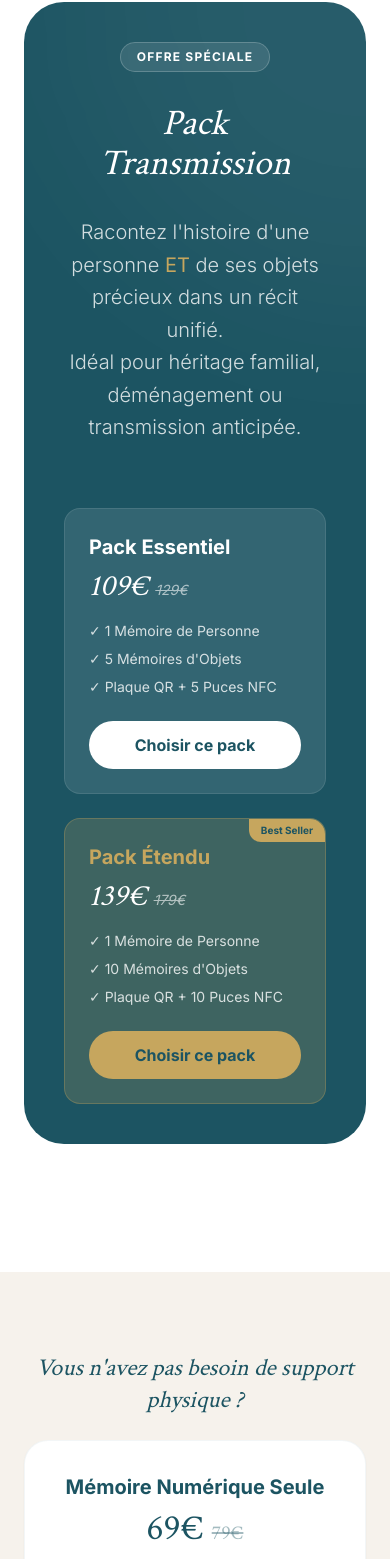
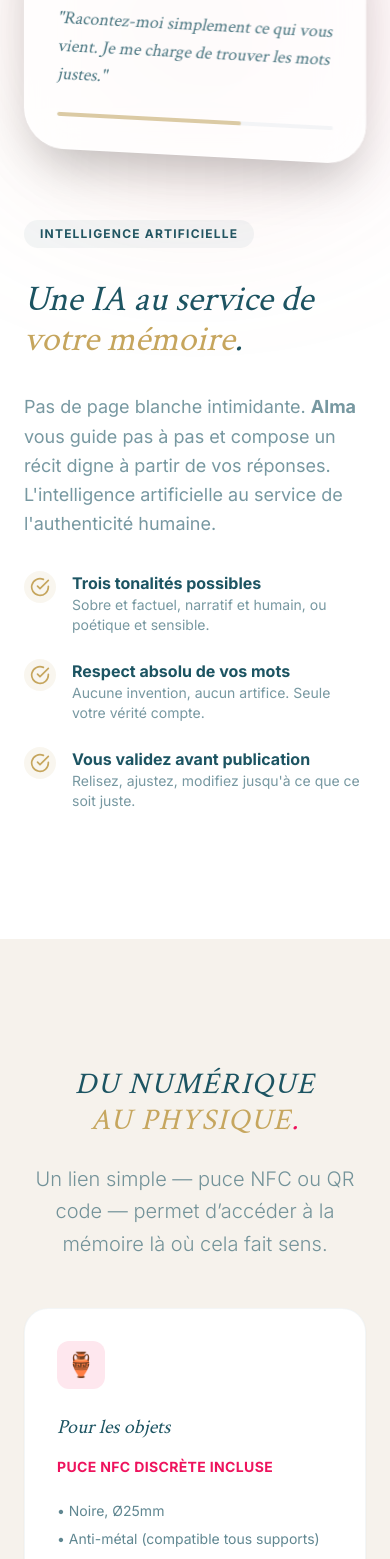
Before and after one commit to vvvfbm77fs-commits/et-jai-crie-v2, a Next.js app: page / in a window 390 px wide. Shown: the part 6053-7612 px from the top of the page. Built offline with nearby package versions, Linux system fonts and the light colour scheme.

Commit message:
Update homepage layout, header logo size, and add Tarifs page link and custom quote section

```diff
--- a/app/page.tsx
+++ b/app/page.tsx
@@ -105,7 +105,7 @@ export default function HomePage() {
       </section>
 
       {/* Accompagnement / Comment ça marche */}
-      <section className="bg-white py-32 px-6 relative overflow-hidden" id="comment-ca-marche">
+      <section className="bg-white py-20 px-6 relative overflow-hidden" id="comment-ca-marche">
         <div className="absolute top-0 left-0 w-full h-px bg-gradient-to-r from-transparent via-memoir-neon/20 to-transparent" />
 
         <div className="max-w-7xl mx-auto">
@@ -240,60 +240,9 @@ export default function HomePage() {
         </div>
       </section>
 
-      {/* Pack Transmission */}
-      <section className="bg-white py-32 px-6">
-        <div className="max-w-7xl mx-auto">
-          <div className="bg-memoir-blue rounded-[40px] p-10 md:p-20 relative overflow-hidden text-center text-white">
-            <div className="absolute top-0 right-0 w-[600px] h-[600px] bg-white/5 rounded-full blur-[100px] -translate-y-1/2 translate-x-1/2" />
 
-            <div className="relative z-10 max-w-3xl mx-auto space-y-8">
-              <span className="inline-block px-4 py-1.5 bg-white/10 rounded-full text-xs font-bold tracking-widest uppercase border border-white/20">Offre Spéciale</span>
-              <h2 className="text-4xl md:text-6xl font-serif italic">Pack Transmission</h2>
-              <p className="text-xl text-white/80 font-light leading-relaxed">
-                Racontez l'histoire d'une personne <strong className="text-memoir-gold">ET</strong> de ses objets précieux dans un récit unifié.
-                <br />Idéal pour héritage familial, déménagement ou transmission anticipée.
-              </p>
 
-              <div className="grid grid-cols-1 md:grid-cols-2 gap-6 pt-8 text-left max-w-2xl mx-auto">
-                <div className="bg-white/10 p-6 rounded-2xl border border-white/10 hover:bg-white/20 transition-colors">
-                  <h3 className="text-xl font-bold mb-2">Pack Essentiel</h3>
-                  <p className="text-3xl font-serif italic mb-4">109€ <span className="text-sm font-sans opacity-60 line-through">129€</span></p>
-                  <ul className="space-y-2 text-sm opacity-80 mb-6">
-                    <li>✓ 1 Mémoire de Personne</li>
-                    <li>✓ 5 Mémoires d'Objets</li>
-                    <li>✓ Plaque QR + 5 Puces NFC</li>
-                  </ul>
-                  <Link href="/create?context=transmission" className="block w-full py-3 text-center bg-white text-memoir-blue font-bold rounded-full hover:scale-105 transition-transform">Choisir ce pack</Link>
-                </div>
-                <div className="bg-memoir-gold/20 p-6 rounded-2xl border border-memoir-gold/30 hover:bg-memoir-gold/30 transition-colors relative overflow-hidden">
-                  <div className="absolute top-0 right-0 bg-memoir-gold text-memoir-blue text-[10px] font-bold px-3 py-1 rounded-bl-xl">Best Seller</div>
-                  <h3 className="text-xl font-bold mb-2 text-memoir-gold">Pack Étendu</h3>
-                  <p className="text-3xl font-serif italic mb-4 text-white">139€ <span className="text-sm font-sans opacity-60 line-through">179€</span></p>
-                  <ul className="space-y-2 text-sm opacity-80 mb-6">
-                    <li>✓ 1 Mémoire de Personne</li>
-                    <li>✓ 10 Mémoires d'Objets</li>
-                    <li>✓ Plaque QR + 10 Puces NFC</li>
-                  </ul>
-                  <Link href="/create?context=transmission_extended" className="block w-full py-3 text-center bg-memoir-gold text-memoir-blue font-bold rounded-full hover:scale-105 transition-transform">Choisir ce pack</Link>
-                </div>
-              </div>
-            </div>
-          </div>
-        </div>
-      </section>
 
-      {/* Numérique Seul */}
-      <section className="bg-memoir-bg py-20 px-6 text-center">
-        <div className="max-w-3xl mx-auto space-y-6">
-          <h2 className="text-memoir-blue text-2xl font-serif italic">Vous n'avez pas besoin de support physique ?</h2>
-          <div className="bg-white p-8 rounded-3xl border border-memoir-blue/5 shadow-sm inline-block max-w-xl w-full">
-            <h3 className="text-xl font-bold text-memoir-blue mb-2">Mémoire Numérique Seule</h3>
-            <p className="text-4xl font-serif text-memoir-blue mb-4">69€ <span className="text-xl text-memoir-blue/40 line-through">79€</span></p>
-            <p className="text-memoir-blue/60 mb-6 text-sm">Tout le contenu complet, accessible par lien partageable.<br />Sans plaque ni puce.</p>
-            <Link href="/create?context=digital_only" className="inline-block px-8 py-3 rounded-full border border-memoir-blue text-memoir-blue font-bold hover:bg-memoir-blue hover:text-white transition-all">Créer une mémoire numérique</Link>
-          </div>
-        </div>
-      </section>
 
       {/* IA Alma */}
       <section className="bg-white py-32 px-6">
--- a/app/tarifs/page.tsx
+++ b/app/tarifs/page.tsx
@@ -195,16 +195,22 @@ export default function TarifsPage() {
                         </table>
                     </div>
 
-                    <div className="text-center mt-12">
-                        <p className="text-memoir-blue/60 mb-4">Vous avez une question spécifique ?</p>
-                        <Link href="/faq" className="inline-flex items-center gap-2 text-memoir-gold font-bold hover:underline">
-                            Consulter la FAQ complète <ArrowRight className="w-4 h-4" />
-                        </Link>
-                    </div>
-
                 </div>
 
-            </main>
+                <div className="mt-16 bg-memoir-blue/5 rounded-3xl p-8 text-center border border-memoir-blue/10">
+                    <h3 className="text-xl font-serif italic text-memoir-blue mb-2">Du sur mesure</h3>
+                    <p className="text-memoir-blue/60 mb-6 max-w-xl mx-auto">
+                        Besoin d’une offre sur mesure ?<br />
+                        Contactez-nous pour ajuster au plus près de vos besoins et de vos envies.
+                    </p>
+                    <Link href="mailto:contact@etjaicrie.fr" className="inline-block bg-white text-memoir-blue px-8 py-3 rounded-full font-bold shadow-sm hover:shadow-md transition-all border border-memoir-blue/10">
+                        Nous contacter
+                    </Link>
+                </div>
+
         </div>
+
+            </main >
+        </div >
     );
 }
--- a/components/Header.tsx
+++ b/components/Header.tsx
@@ -24,14 +24,15 @@ export default function Header() {
                             <Image
                                 src="/logo.png"
                                 alt="Commun Vivant"
-                                width={100}
-                                height={100}
-                                className="w-20 h-20 rounded-full shadow-lg border border-memoir-gold/20"
+                                width={120}
+                                height={120}
+                                className="w-28 h-28 rounded-full shadow-lg border border-memoir-gold/20"
                             />
                         </Link>
 
                         <nav className="flex gap-8 text-memoir-blue text-base font-light tracking-wide" style={{ fontFamily: 'Manrope, sans-serif' }}>
                             <Link href="/" className="hover:text-memoir-gold transition-colors">Accueil</Link>
+                            <Link href="/tarifs" className="hover:text-memoir-gold transition-colors">Tarifs</Link>
                             <Link href="/#usages" className="hover:text-memoir-gold transition-colors">Usages</Link>
                             <Link href="/#comment-ca-marche" className="hover:text-memoir-gold transition-colors">Comment ça marche</Link>
                             <Link href="/supports-physiques" className="hover:text-memoir-gold transition-colors">Objets & supports</Link>
@@ -93,6 +94,7 @@ export default function Header() {
                 <div className="md:hidden absolute top-full left-0 w-full bg-white border-t border-memoir-gold/20 shadow-xl px-6 py-8 flex flex-col gap-6 animate-in slide-in-from-top-5 duration-200 h-screen">
                     <nav className="flex flex-col items-center gap-6 text-memoir-blue text-xl font-light" style={{ fontFamily: 'Manrope, sans-serif' }}>
                         <Link href="/" onClick={toggleMenu} className="hover:text-memoir-gold transition-colors">Accueil</Link>
+                        <Link href="/tarifs" onClick={toggleMenu} className="hover:text-memoir-gold transition-colors">Tarifs</Link>
                         <Link href="/#usages" onClick={toggleMenu} className="hover:text-memoir-gold transition-colors">Usages</Link>
                         <Link href="/#comment-ca-marche" onClick={toggleMenu} className="hover:text-memoir-gold transition-colors">Comment ça marche</Link>
                         <Link href="/supports-physiques" onClick={toggleMenu} className="hover:text-memoir-gold transition-colors">Objets & supports</Link>
```
